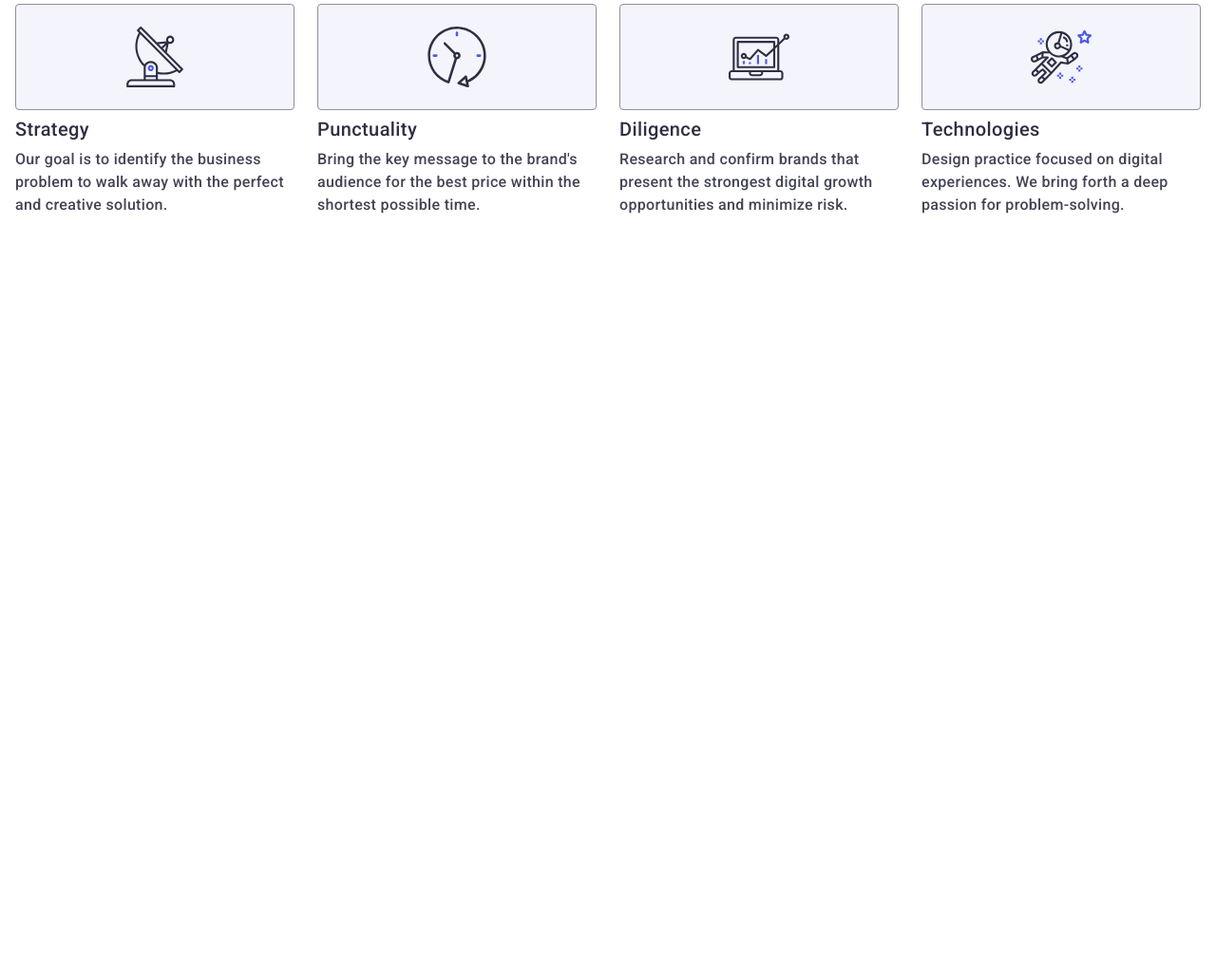
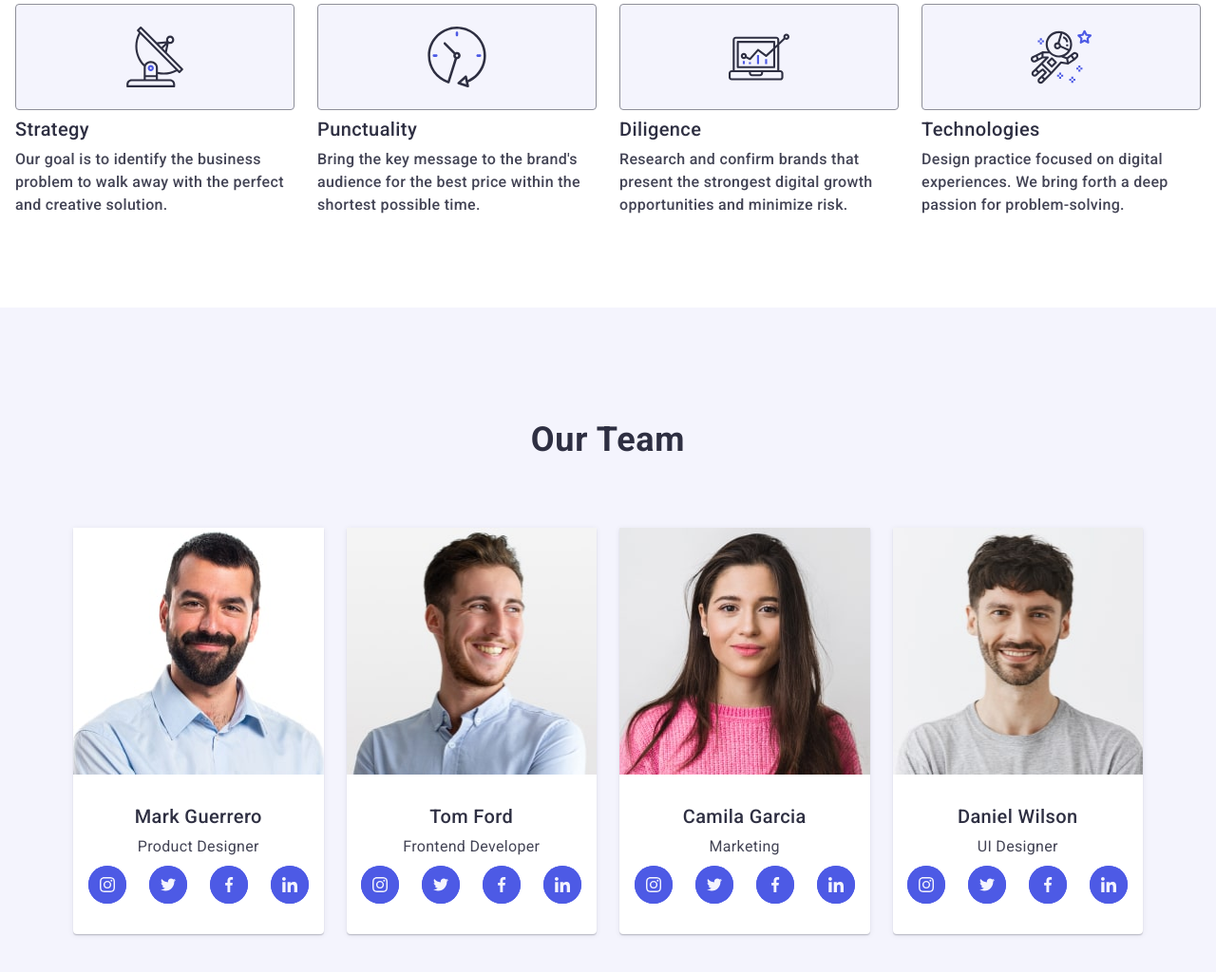
Before and after one commit to Makukhinanataliia/goit-markup-hw-06, a plain HTML site: page index.html in a window 1280 px wide. Shown: the part 765-1789 px from the top of the page at 95% size. Before the commit the page ends 1089 px from the top, so only its background shows below. Drawn offline with nearby package versions, Linux system fonts and the light colour scheme.

Commit message:
team finish

```diff
--- a/css/styles.css
+++ b/css/styles.css
@@ -388,14 +388,17 @@ fill:#2e2f42;
 /*?-------------------------------------SECTION-3-OUR TEAM------------------------------------*/
 
 .team {
-  padding: 120px 0;
+  max-width:100%;
+  padding:96px 0;
+  /* padding: 120px 0; */
   background-color: #f4f4fd;
 }
 
 .team-container {
-  max-width: 100%;
-  display: flex;
-  text-align: center;
+width: 320px;
+text-align: center;
+padding: 0 28px;
+
 }
 
 .team-titel {
@@ -411,14 +414,16 @@ fill:#2e2f42;
 
 .team-list {
   display: flex;
-  justify-content: center;
-  gap: 24px;
+  flex-wrap: wrap;
+  gap: 72px;
+  /* justify-content: center;
+  gap: 24px; */
   padding: 0;
   margin: 0;
 }
 
 .team-item {
-  width: calc((100% - 72px) / 4);
+  width:100%;
   border-radius: 0px 0px 4px 4px;
   background-color: #ffffff;
   box-shadow: 0px 2px 1px 0px rgba(46, 47, 66, 0.08),
@@ -976,7 +981,7 @@ fill:#2e2f42;
   box-shadow: 0px 4px 4px 0px rgba(0, 0, 0, 0.15);
 }
 
-/*?---------------------------------------------Adaptation-----------------------------------------*/
+/*?---------------------------------------------Adaptation Tablet----------------------------------------*/
 
 @media screen and (min-width: 768px) {
   .container {
@@ -1081,6 +1086,20 @@ line-height:1.07em;
 text-align: start;
 }
 
+.team-container {
+width: 768px;
+padding: 0 108px;
+}
+
+.team-list {
+  gap:64px 24px;
+}
+
+.team-item {
+  width: calc((100% - 24px) / 2);
+}
+
+/*?---------------------------------------------Adaptation Desctop----------------------------------------*/
 
 @media screen and (min-width: 1158px) {
   .container {
@@ -1154,4 +1173,20 @@ margin-bottom:48px;
   border: 1px solid#8E8F99;
 }
 
+.team{
+  padding:120px 0;
 }
+.team-container {
+width: 1158px;
+padding:0 16px;
+}
+
+.team-list {
+  gap:24px;
+}
+
+.team-item {
+  width: calc((100% - 72px) / 4);
+}
+
+}
--- a/index.html
+++ b/index.html
@@ -137,7 +137,9 @@
       <!-- Section 1 -->
       <section class="business">
         <div class="container wrapper-business">
-          <h1 class="business-titel">Effective Solutions for&nbsp;Your Business</h1>
+          <h1 class="business-titel">
+            Effective Solutions for&nbsp;Your Business
+          </h1>
           <button type="button" class="business-btn">Order Service</button>
         </div>
       </section>
@@ -197,13 +199,14 @@
           </ul>
         </div>
       </section>
-      <!--Section 3-->
-      <!-- <section class="team">
+      <!-- Section 3 -->
+      <section class="team">
         <div class="container team-container">
           <h2 class="team-titel">Our Team</h2>
           <ul class="team-list">
             <li class="team-item">
               <img
+                srcs="./images/team1.jpg 1x, ./images/team1-x2.jpg 2x"
                 src="./images/team1.jpg"
                 alt="designer Mark Guerrero"
                 width="264"
@@ -246,6 +249,7 @@
             </li>
             <li class="team-item">
               <img
+                srcs="./images/team2.jpg 1x, ./images/team2-x2.jpg 2x"
                 src="./images/team2.jpg"
                 alt="frontend Developer Tom Ford"
                 width="264"
@@ -288,6 +292,7 @@
             </li>
             <li class="team-item">
               <img
+                srcs="./images/team3.jpg 1x, ./images/team3-x2.jpg 2x"
                 src="./images/team3.jpg"
                 alt="marketing Camila Garcia"
                 width="264"
@@ -330,6 +335,7 @@
             </li>
             <li class="team-item">
               <img
+                srcs="./images/team4.jpg 1x, ./images/team4-x2.jpg 2x"
                 src="./images/team4.jpg"
                 alt="UI designer Daniel Wilson"
                 width="264"
@@ -365,16 +371,16 @@
                       <svg class="icon-team" width="16" height="16">
                         <use href="./images/icons.svg#icon-linkedin-1"></use>
                       </svg>
-                    </a><d
+                    </a>
                   </li>
                 </ul>
               </div>
             </li>
           </ul>
         </div>
-      </section> -->
-      <!--Section 4-->
-      <!--       <section class="portfolio">
+      </section>
+      <!--Section 4
+      <section class="portfolio">
         <div class="container portfolio-container">
           <h2 class="portfolio-item">Our Portfolio</h2>
           <ul class="portfolio-list">
```
